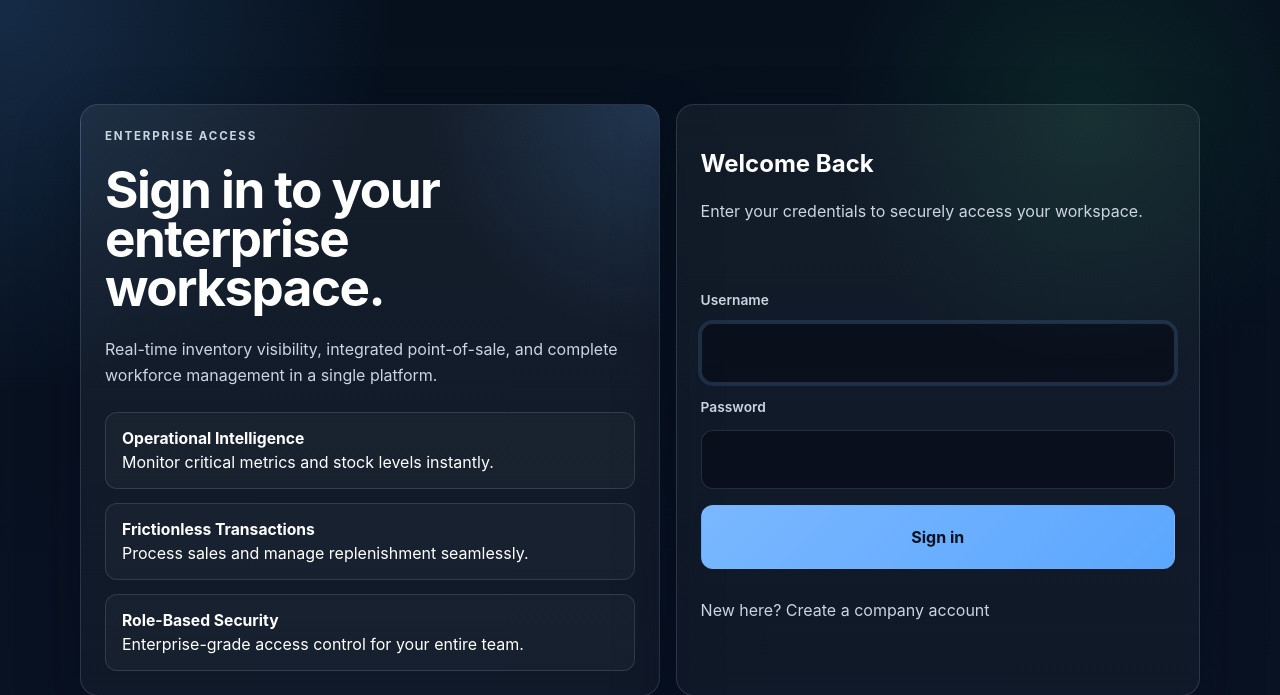
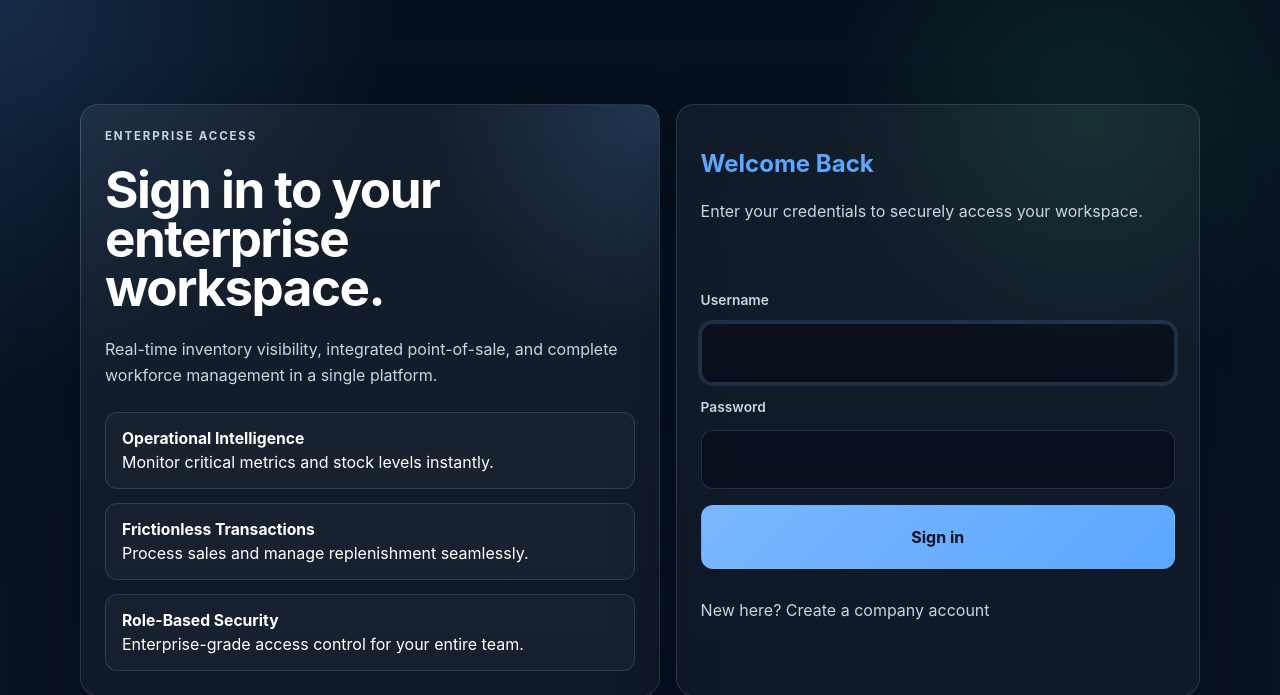
Before and after one commit to nyashagabriel/systshop, a Django app: page / in a window 1280 px wide. Shown: the top 695 px of the page. Run offline with Django 5.2, Linux system fonts and the light colour scheme.

Commit message:
minor tweaks

```diff
--- a/inventory/admin.py
+++ b/inventory/admin.py
@@ -1,5 +1,6 @@
 from django.contrib import admin
-from .models import Product
+from .models import Product, Company
 # Register your models here.
 
 admin.site.register(Product)
+admin.site.register(Company)
--- a/inventory/static/css/app.css
+++ b/inventory/static/css/app.css
@@ -646,6 +646,10 @@ input[type="hidden"] {
   margin-top: 0.35rem;
 }
 
+.auth-card-header h2 {
+  color: var(--accent)
+}
+
 .auth-footnote {
   font-size: 0.9rem;
 }
--- a/inventory/templates/inventory/signup.html
+++ b/inventory/templates/inventory/signup.html
@@ -11,7 +11,7 @@
 
   <div class="auth-panel auth-panel--form">
     <div class="auth-card-header">
-      <h2>Create Company Account</h2>
+      <h2 >Create Company Account</h2>
       <p>Provide your company name and admin credentials to start.</p>
     </div>
 
```
Also changed, not shown: db.sqlite3.
